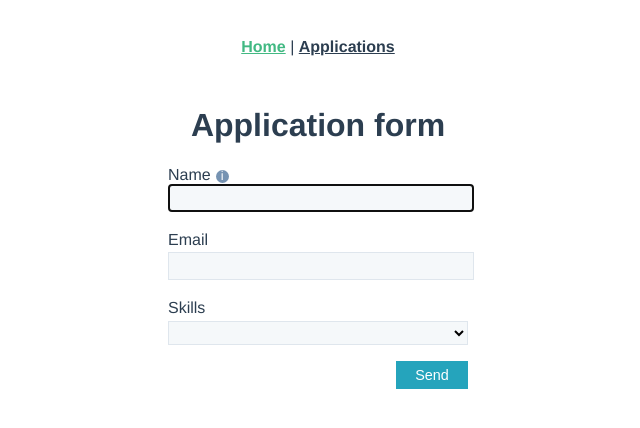
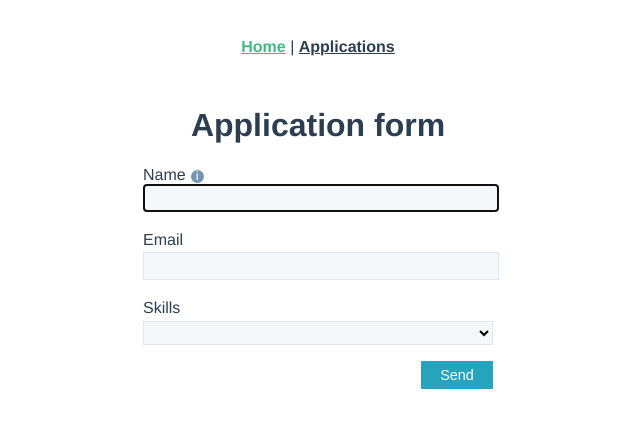
Before and after one commit to dawidstask/job-application-form, a Vue app: page /#/ in a window 1280 px wide. Shown: the top 428 px of the page, without its empty margins (322-962 px from the left). Built offline with nearby package versions, Linux system fonts and the light colour scheme.

Commit message:
change form width, fix info box placement

```diff
--- a/src/components/Form.vue
+++ b/src/components/Form.vue
@@ -150,7 +150,7 @@ export default {
 
 <style scoped lang="scss">
 .form {
-  min-width: 300px;
+  min-width: 350px;
 }
 
 .form-element {
@@ -202,7 +202,7 @@ export default {
 .info-box {
   position: absolute;
   top: 158px;
-  left: 320px;
+  left: 550px;
   height: 39px;
   width: 230px;
   padding: 15px 5px 15px 15px;
```
